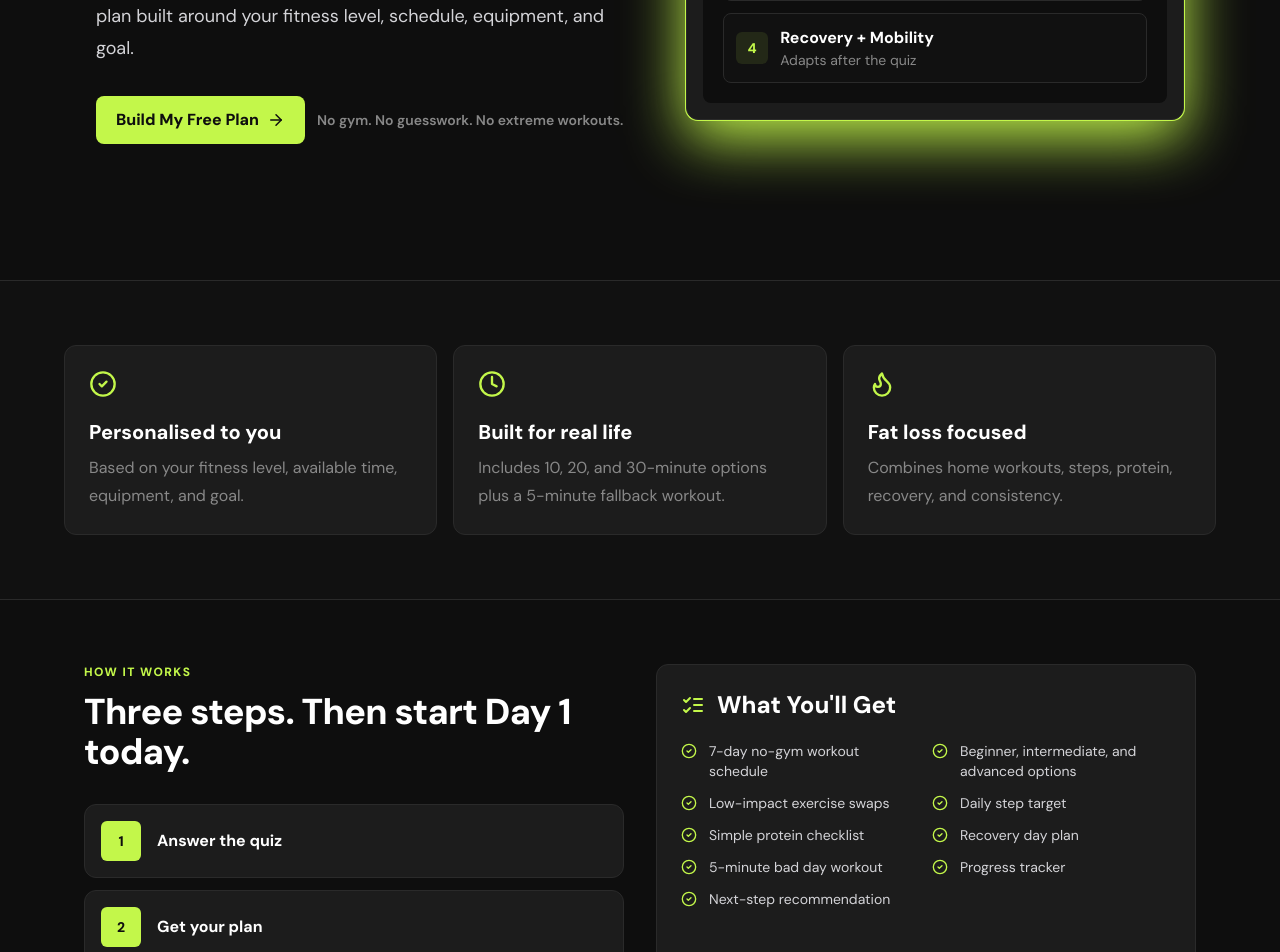
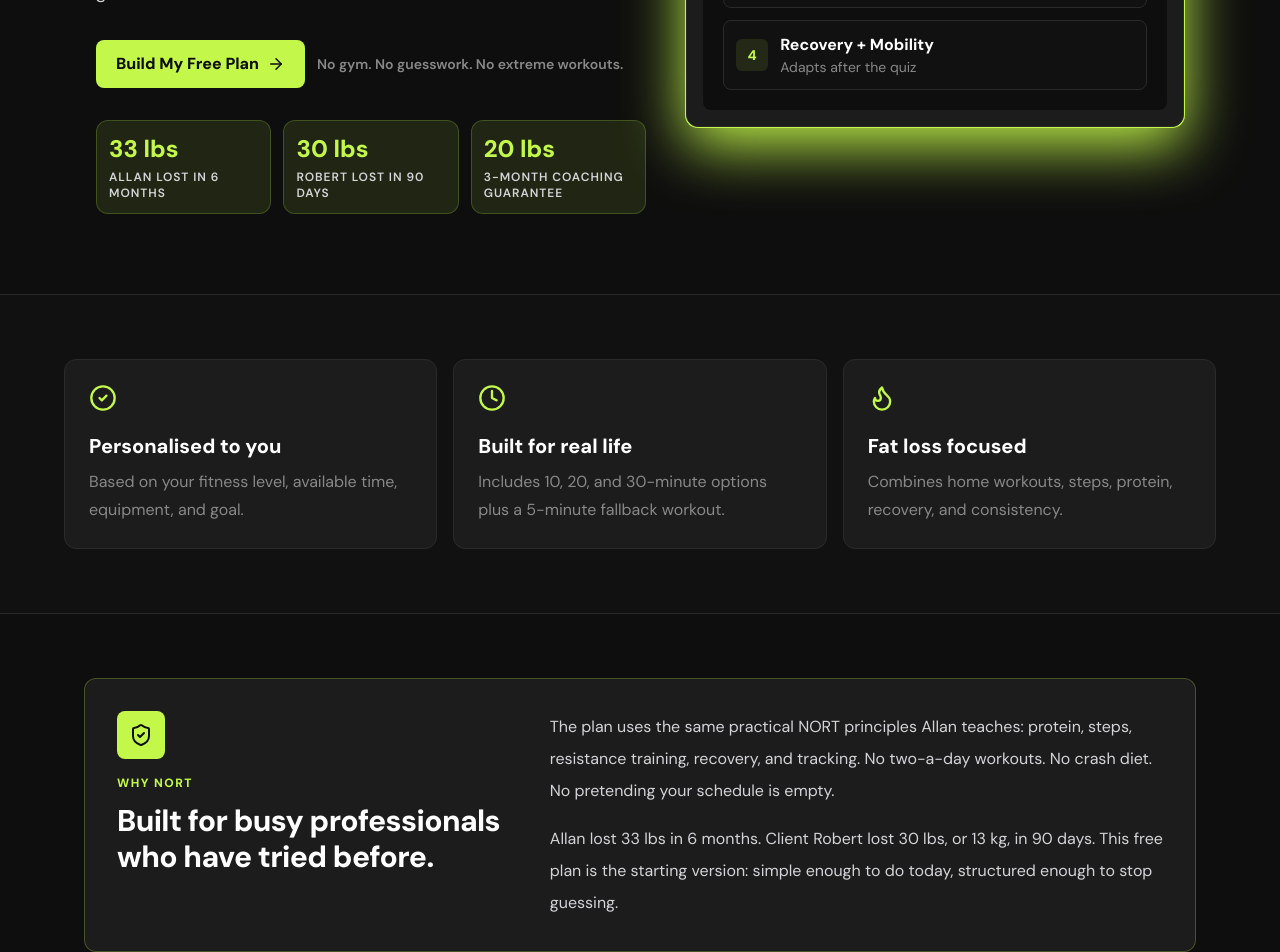
Before and after one commit to nort-17/nort-7-day-plan-builder, a React (Vite) app: page / in a window 1280 px wide. Shown: the part 520-1472 px from the top of the page. Built offline with nearby package versions, Linux system fonts and the light colour scheme.

Commit message:
Improve workout planner conversion tracking and proof

```diff
--- a/src/App.tsx
+++ b/src/App.tsx
@@ -4,6 +4,7 @@
 import { isCompleteAnswers, Quiz } from "./components/Quiz";
 import { ResultsDashboard } from "./components/ResultsDashboard";
 import { submitLead } from "./lib/lead";
+import { trackEvent } from "./lib/analytics";
 import { generatePlan } from "./lib/planLogic";
 import { storage } from "./lib/storage";
 import type { LeadData, PlanResult, QuizAnswers } from "./types";
@@ -31,6 +32,10 @@
     storage.saveCompleted(completedDays);
   }, [completedDays]);
 
+  useEffect(() => {
+    trackEvent("page_view", { view });
+  }, [view]);
+
   const completeAnswers = useMemo(
     () => (isCompleteAnswers(answers) ? answers : null),
     [answers],
@@ -39,6 +44,11 @@
   function completeQuiz() {
     if (!completeAnswers) return;
     const generated = generatePlan(completeAnswers);
+    trackEvent("quiz_completed", {
+      planType: generated.planType,
+      intensity: generated.intensity,
+      sessionTime: generated.recommendedSessionTime,
+    });
     setResult(generated);
     storage.saveResult(generated);
     setView("lead");
@@ -47,6 +57,11 @@
   async function handleLeadSubmit(data: LeadData) {
     if (!completeAnswers || !result) return;
     await submitLead(data, completeAnswers, result);
+    trackEvent("lead_submitted", {
+      planType: result.planType,
+      goal: completeAnswers.mainGoal,
+      fitnessLevel: completeAnswers.fitnessLevel,
+    });
     setLead(data);
     storage.saveLead(data);
     setView("results");
@@ -103,9 +118,11 @@
     <LandingPage
       onStart={() => {
         if (completeAnswers && result && lead) {
+          trackEvent("resume_results_clicked");
           setView("results");
           return;
         }
+        trackEvent("quiz_started");
         setView("quiz");
       }}
     />
--- a/src/components/CoachingCTA.tsx
+++ b/src/components/CoachingCTA.tsx
@@ -1,4 +1,5 @@
 import { ArrowRight } from "lucide-react";
+import { trackEvent } from "../lib/analytics";
 
 export function CoachingCTA() {
   return (
@@ -10,7 +11,11 @@
         This 7-day plan helps you start. But if you want to lose weight properly, you need the full system: nutrition, workouts, tracking, recovery, and accountability.
       </p>
       <div className="mt-6 flex flex-col gap-3 sm:flex-row">
-        <a className="inline-flex min-h-12 items-center justify-center gap-2 rounded-lg bg-void px-5 py-3 font-extrabold text-white transition hover:bg-black" href="/apply">
+        <a
+          className="inline-flex min-h-12 items-center justify-center gap-2 rounded-lg bg-void px-5 py-3 font-extrabold text-white transition hover:bg-black"
+          href="/apply"
+          onClick={() => trackEvent("coaching_cta_clicked")}
+        >
           Apply For Coaching
           <ArrowRight size={18} />
         </a>
--- a/src/components/LandingPage.tsx
+++ b/src/components/LandingPage.tsx
@@ -1,4 +1,4 @@
-import { ArrowRight, CheckCircle2, Clock, Dumbbell, Flame, ListChecks } from "lucide-react";
+import { ArrowRight, CheckCircle2, Clock, Dumbbell, Flame, ListChecks, ShieldCheck } from "lucide-react";
 import { BrandMark } from "./BrandMark";
 
 type LandingPageProps = {
@@ -69,6 +69,11 @@
                 No gym. No guesswork. No extreme workouts.
               </p>
             </div>
+            <div className="grid max-w-2xl gap-3 sm:grid-cols-3">
+              <ProofStat value="33 lbs" label="Allan lost in 6 months" />
+              <ProofStat value="30 lbs" label="Robert lost in 90 days" />
+              <ProofStat value="20 lbs" label="3-month coaching guarantee" />
+            </div>
           </div>
 
           <div className="rounded-xl border border-border bg-surface p-4 shadow-lime">
@@ -109,6 +114,28 @@
               </article>
             );
           })}
+        </div>
+      </section>
+
+      <section className="mx-auto max-w-6xl px-5 py-16">
+        <div className="grid gap-6 rounded-xl border border-lime/25 bg-surface p-6 sm:p-8 lg:grid-cols-[0.8fr_1.2fr]">
+          <div>
+            <div className="mb-4 inline-flex rounded-lg bg-lime p-3 text-void">
+              <ShieldCheck />
+            </div>
+            <p className="eyebrow">Why NORT</p>
+            <h2 className="mt-3 text-3xl font-extrabold tracking-[-0.02em] text-white">
+              Built for busy professionals who have tried before.
+            </h2>
+          </div>
+          <div className="space-y-4 text-base leading-8 text-zinc-300">
+            <p>
+              The plan uses the same practical NORT principles Allan teaches: protein, steps, resistance training, recovery, and tracking. No two-a-day workouts. No crash diet. No pretending your schedule is empty.
+            </p>
+            <p>
+              Allan lost 33 lbs in 6 months. Client Robert lost 30 lbs, or 13 kg, in 90 days. This free plan is the starting version: simple enough to do today, structured enough to stop guessing.
+            </p>
+          </div>
         </div>
       </section>
 
@@ -158,3 +185,12 @@
     </main>
   );
 }
+
+function ProofStat({ value, label }: { value: string; label: string }) {
+  return (
+    <div className="rounded-xl border border-lime/20 bg-lime/10 p-3">
+      <p className="text-2xl font-extrabold text-lime">{value}</p>
+      <p className="mt-1 text-xs font-semibold uppercase tracking-[0.08em] text-zinc-300">{label}</p>
+    </div>
+  );
+}
--- a/src/components/LeadCapture.tsx
+++ b/src/components/LeadCapture.tsx
@@ -2,6 +2,7 @@
 import { ArrowRight, Lock } from "lucide-react";
 import type { LeadData } from "../types";
 import { BrandMark } from "./BrandMark";
+import { trackEvent } from "../lib/analytics";
 
 type LeadCaptureProps = {
   onSubmit: (lead: LeadData) => Promise<void>;
@@ -18,11 +19,13 @@
     setError("");
 
     if (!firstName.trim()) {
+      trackEvent("lead_validation_failed", { field: "firstName" });
       setError("Enter your first name.");
       return;
     }
 
     if (!/^[^\s@]+@[^\s@]+\.[^\s@]+$/.test(email.trim())) {
+      trackEvent("lead_validation_failed", { field: "email" });
       setError("Enter a valid email address.");
       return;
     }
--- a/src/components/Quiz.tsx
+++ b/src/components/Quiz.tsx
@@ -2,6 +2,7 @@
 import { ArrowLeft, ArrowRight } from "lucide-react";
 import { ProgressBar } from "./ProgressBar";
 import { QuizQuestion, type QuizOption } from "./QuizQuestion";
+import { trackEvent } from "../lib/analytics";
 import type {
   Confidence,
   Equipment,
@@ -134,6 +135,10 @@
 
   function continueQuiz() {
     if (!canContinue) return;
+    trackEvent("quiz_step_completed", {
+      step: step + 1,
+      question: current.key,
+    });
     if (step === questions.length - 1) {
       onComplete();
       return;
--- a/src/components/ResultsDashboard.tsx
+++ b/src/components/ResultsDashboard.tsx
@@ -8,6 +8,7 @@
 import { ResultHeroCard } from "./ResultHeroCard";
 import { WeeklySchedule } from "./WeeklySchedule";
 import { WorkoutDetail } from "./WorkoutDetail";
+import { getPersonalizationReasons } from "../lib/personalization";
 
 type ResultsDashboardProps = {
   lead: LeadData;
@@ -32,6 +33,7 @@
 }: ResultsDashboardProps) {
   const day = result.schedule.find((item) => item.day === selectedDay) ?? result.schedule[0];
   const dayOne = result.schedule[0];
+  const reasons = getPersonalizationReasons(answers);
 
   return (
     <main className="px-5 py-6">
@@ -48,6 +50,19 @@
             <InfoCard title="Step target" body={result.stepTarget} />
             <InfoCard title="If life gets busy" body="Do the 5-minute fallback workout instead of skipping." />
           </section>
+
+          {reasons.length > 0 ? (
+            <section className="rounded-xl border border-lime/25 bg-lime/10 p-5 sm:p-6">
+              <p className="eyebrow">Why this plan fits</p>
+              <div className="mt-4 grid gap-3 md:grid-cols-3">
+                {reasons.map((reason) => (
+                  <p key={reason} className="rounded-lg border border-lime/20 bg-void p-4 text-sm font-semibold leading-6 text-zinc-200">
+                    {reason}
+                  </p>
+                ))}
+              </div>
+            </section>
+          ) : null}
 
           <div className="grid gap-6 lg:grid-cols-[1.15fr_0.85fr]">
             <WorkoutDetail day={day} completed={completedDays.includes(day.day)} onComplete={() => onToggleDay(day.day)} />
--- /dev/null
+++ b/src/lib/analytics.ts
@@ -0,0 +1,35 @@
+type AnalyticsEvent = {
+  name: string;
+  properties?: Record<string, string | number | boolean | undefined>;
+  timestamp: string;
+};
+
+const storageKey = "nort-plan-builder-events";
+
+export function trackEvent(
+  name: string,
+  properties?: Record<string, string | number | boolean | undefined>,
+) {
+  const event: AnalyticsEvent = {
+    name,
+    properties,
+    timestamp: new Date().toISOString(),
+  };
+
+  try {
+    const existing = JSON.parse(localStorage.getItem(storageKey) ?? "[]") as AnalyticsEvent[];
+    localStorage.setItem(storageKey, JSON.stringify([...existing.slice(-49), event]));
+  } catch {
+    localStorage.setItem(storageKey, JSON.stringify([event]));
+  }
+
+  if (typeof window !== "undefined") {
+    window.dispatchEvent(new CustomEvent("nort_analytics_event", { detail: event }));
+
+    const gtag = (window as typeof window & {
+      gtag?: (type: "event", eventName: string, params?: Record<string, unknown>) => void;
+    }).gtag;
+
+    gtag?.("event", name, properties);
+  }
+}
--- /dev/null
+++ b/src/lib/personalization.ts
@@ -0,0 +1,35 @@
+import type { QuizAnswers } from "../types";
+
+export function getPersonalizationReasons(answers: QuizAnswers) {
+  const reasons: string[] = [];
+
+  if (answers.limitations.includes("knee") || answers.limitations.includes("no_jumping")) {
+    reasons.push("Because you flagged knee discomfort or no jumping, your plan keeps impact low.");
+  }
+
+  if (answers.confidence === "low" || answers.fitnessLevel === "beginner") {
+    reasons.push("Because you are building confidence, the goal is momentum first, not punishment.");
+  }
+
+  if (answers.obstacle === "busy" || answers.sessionTime === 10) {
+    reasons.push("Because time is the obstacle, your plan includes a 5-minute fallback instead of an all-or-nothing miss.");
+  }
+
+  if (answers.workoutStyle === "strength" || answers.mainGoal === "strength") {
+    reasons.push("Because you chose strength, the plan prioritises controlled reps and simple resistance work.");
+  }
+
+  if (answers.workoutStyle === "circuits" || answers.mainGoal === "fitness") {
+    reasons.push("Because you want fitness, the plan includes conditioning without turning every day into a max-effort session.");
+  }
+
+  if (answers.equipment !== "none") {
+    reasons.push("Because you have equipment at home, some exercises adapt to what you already own.");
+  }
+
+  if (answers.obstacle === "motivation" || answers.obstacle === "all_or_nothing") {
+    reasons.push("Because consistency is the real bottleneck, missing one day does not restart the plan.");
+  }
+
+  return reasons.slice(0, 3);
+}
```
